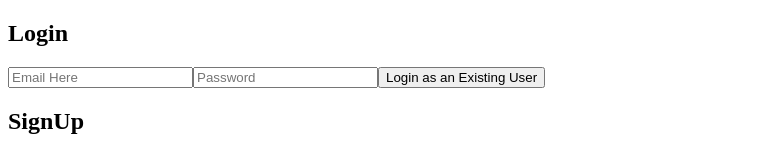
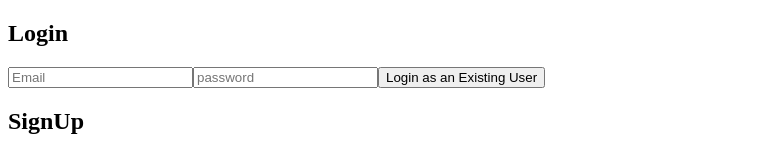
Before and after one commit to JellyGodKyrie/bookmarks-mern, a React (Create React App) app: page / in a window 1280 px wide. Shown: the top 153 px of the page, without its empty margins (0-761 px from the left). Built offline with nearby package versions, Linux system fonts and the light colour scheme.

Commit message:
bug fixes

```diff
--- a/package.json
+++ b/package.json
@@ -14,7 +14,6 @@
     "morgan": "^1.10.0",
     "react": "^18.2.0",
     "react-dom": "^18.2.0",
-    "react-scripts": "5.0.1",
     "serve-favicon": "^2.5.0",
     "web-vitals": "^2.1.4"
   },
@@ -50,6 +49,7 @@
     ]
   },
   "devDependencies": {
-    "nodemon": "^3.1.0"
+    "nodemon": "^3.1.0",
+    "react-scripts": "5.0.1"
   }
 }
--- a/src/App.js
+++ b/src/App.js
@@ -1,10 +1,6 @@
 import { useState, useEffect } from 'react'
 
 export default function App(){
-    /*
-    Login, SignUp, CreateBookmark, ListBookmarksByUser, DeleteBookmark, UpdateBookmark
-    */
-
    const handleChangeAuth = (event) => {
     setCredentials({...credentials, [event.target.name]: event.target.value })
    }
@@ -66,7 +62,7 @@ export default function App(){
                 body: JSON.stringify({...bookmark})
             })
             const data = await response.json()
-            setBookmarks([data,...bookmarks])
+            setBookmarks([data, ...bookmarks])
         } catch (error) {
             console.error(error)
         } finally {
@@ -149,8 +145,8 @@ export default function App(){
         e.preventDefault()
         login()
     }}>
-        <input type="text" value={credentials.email} name="email" onChange={handleChangeAuth} placeholder={'Email Here'}></input>
-        <input type="password" value={credentials.password} name="password" onChange={handleChangeAuth} placeholder={'Password'}></input>
+        <input type="text" value={credentials.email} name="email" onChange={handleChangeAuth} placeholder={'Email'}></input>
+        <input type="password" value={credentials.password} name="password" onChange={handleChangeAuth} placeholder={'password'}></input>
         <input type="submit" value="Login as an Existing User"/>
     </form>
     <h2>SignUp</h2>
```
Also changed, not shown: 1 other file (tests, documents, lock files or other folders).
